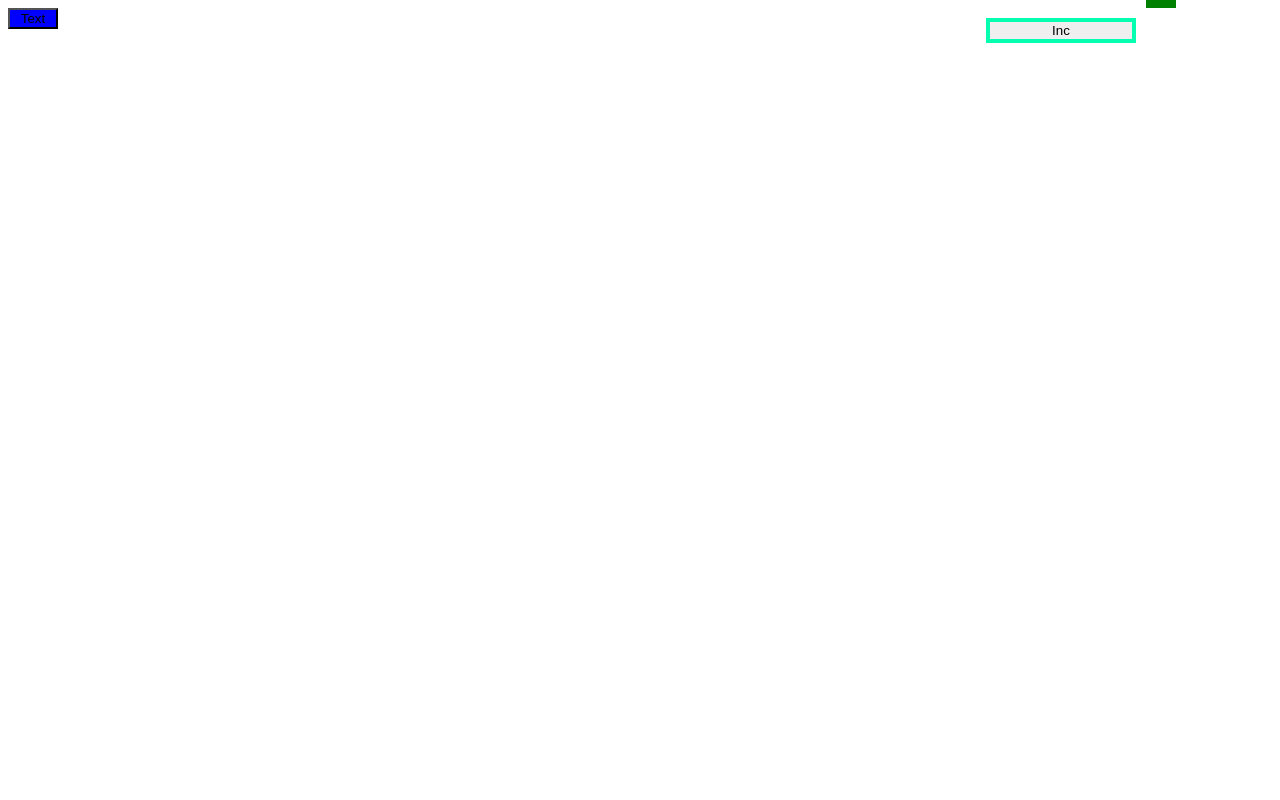
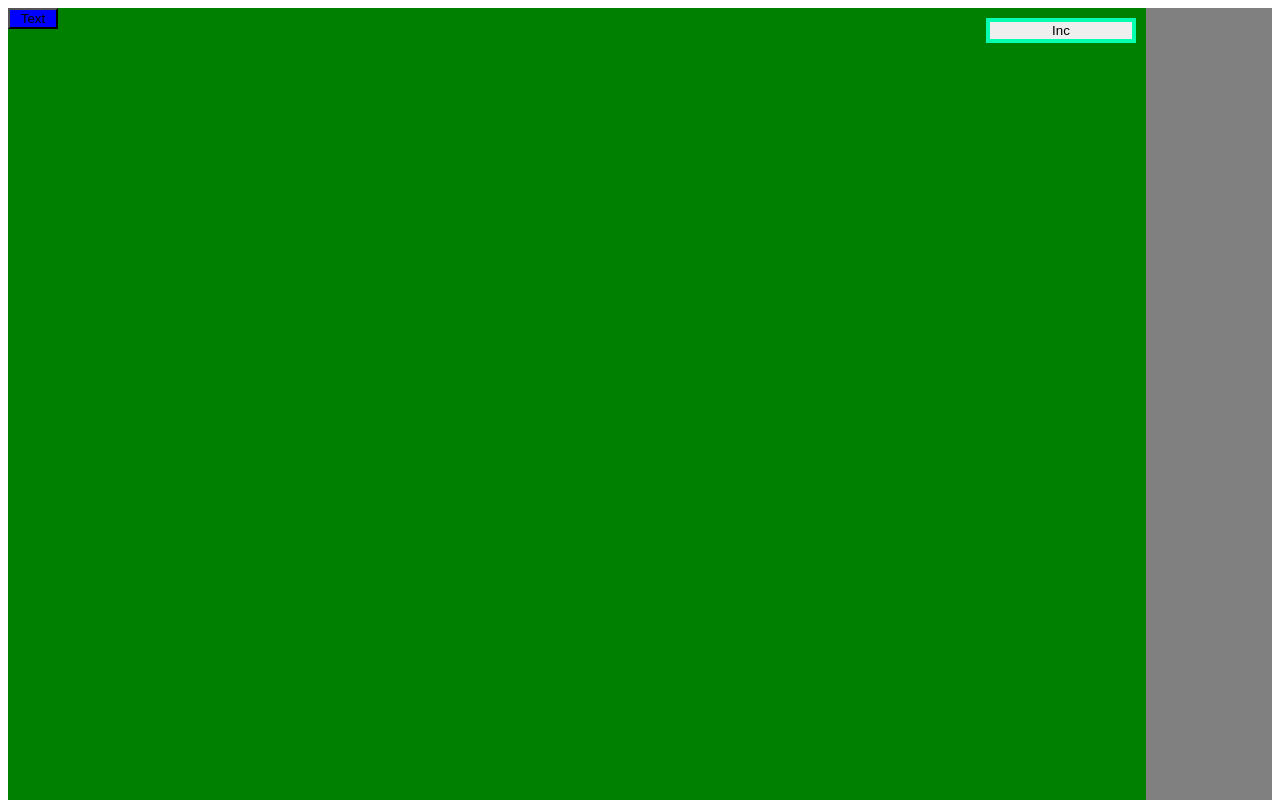
Before and after one commit to Riglanto/css-empire, a plain HTML site: page index.html in a window 1280 px wide. Shown: the top 800 px of the page. Drawn offline with Linux system fonts and the light colour scheme.

Commit message:
Incorrect height of relative

```diff
--- a/styles.css
+++ b/styles.css
@@ -2,8 +2,8 @@
 
 .card-deck {
   position: relative;
-  height: 100%;
   background: gray;
+  height: 100vw;
 }
 
 .card {
```
